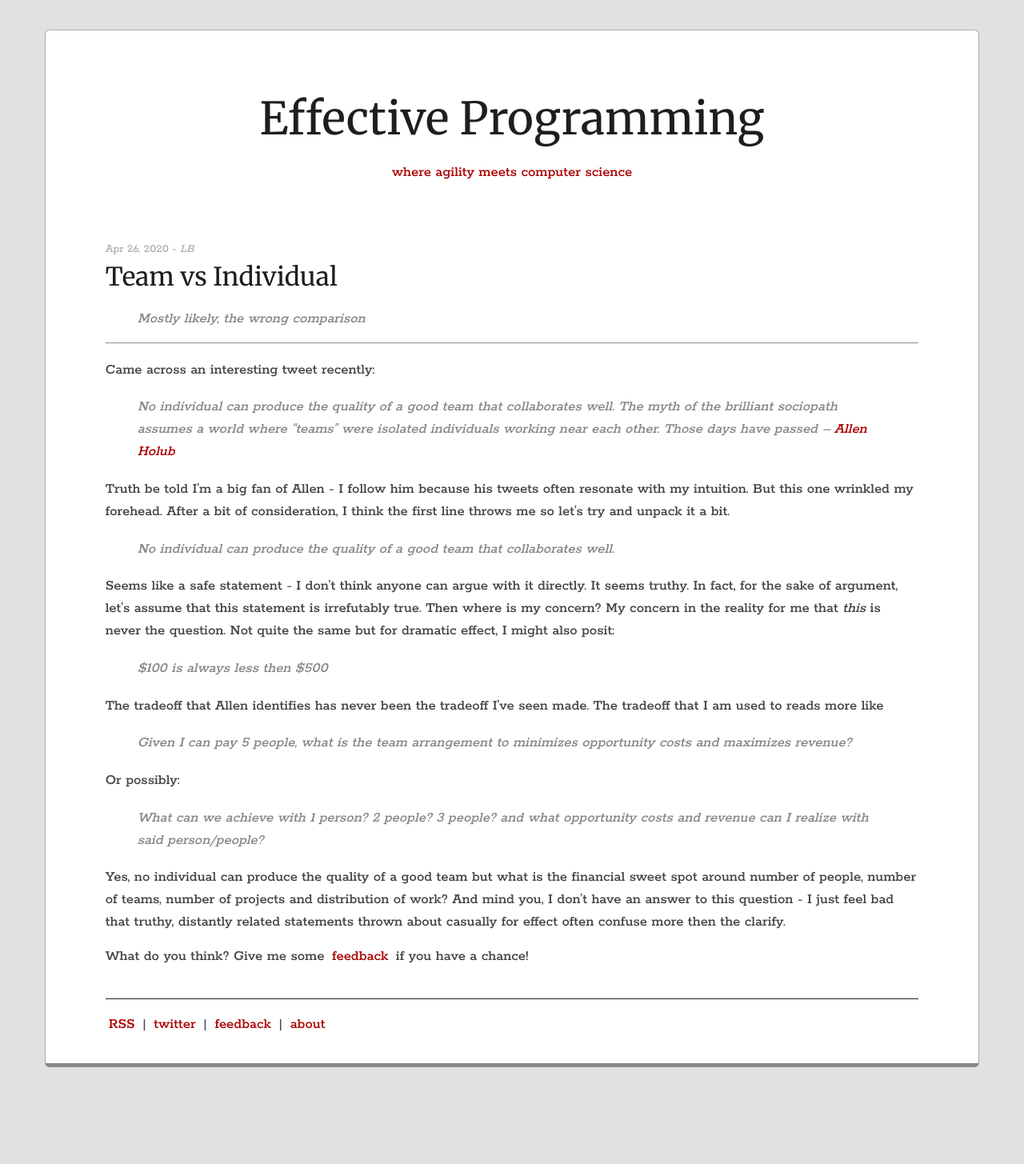
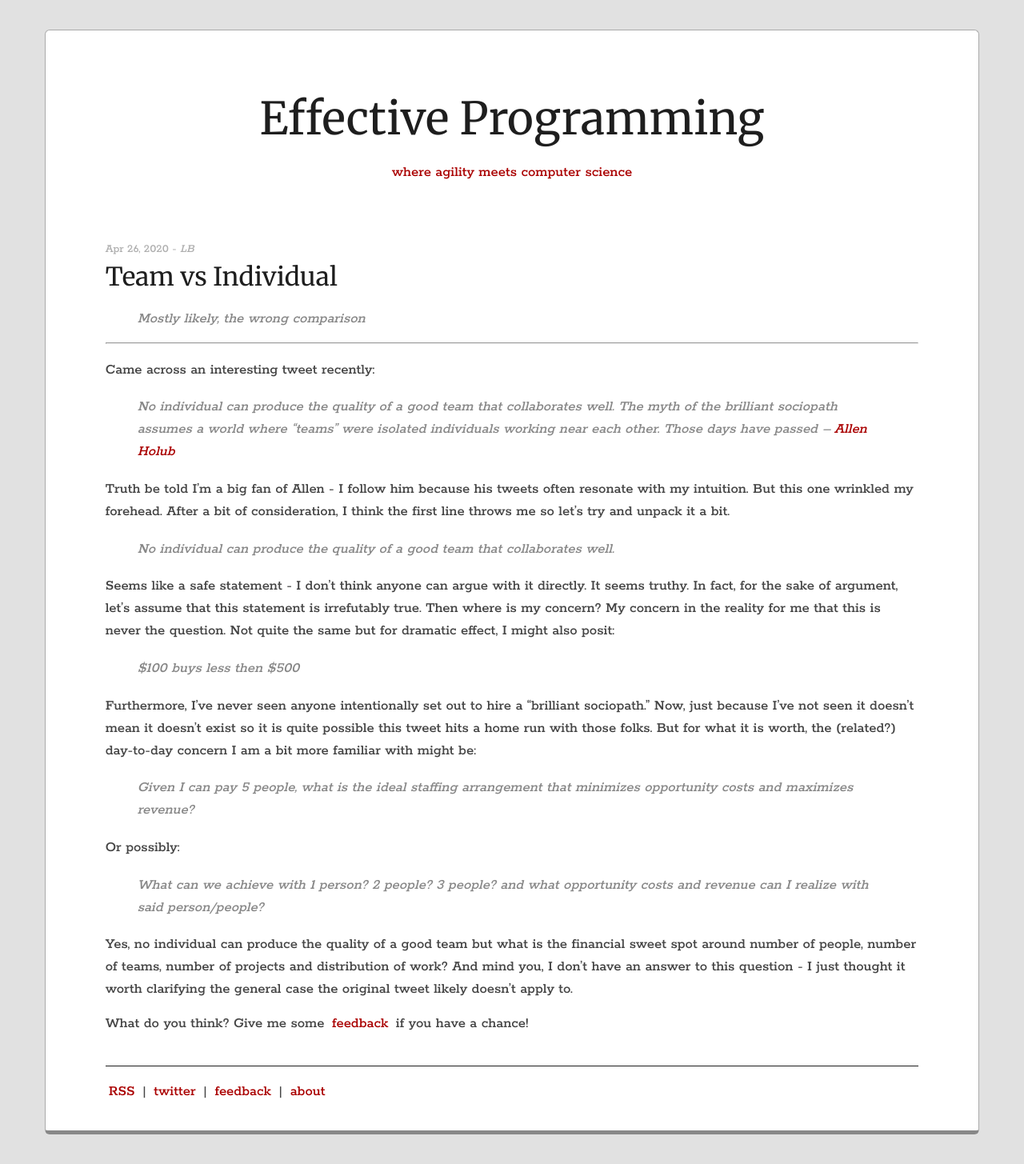
Before and after one commit to EffectiveProgramming-Websites/com.effectiveprogramming.blog, a Jekyll site: the page built from agility/_posts/2020-04-26-team-vs-individual.md, in a window 1280 px wide. Shown: the whole page at 80% size. Built offline with Jekyll 4.4.1, drawn with Linux system fonts in a browser that asks for light colours; before the commit the page ends 1371 px from its top, so only the background shows below that.

Commit message:
Edits for clarity

```diff
--- a/agility/_posts/2020-04-26-team-vs-individual.md
+++ b/agility/_posts/2020-04-26-team-vs-individual.md
@@ -13,16 +13,16 @@ Truth be told I'm a big fan of Allen - I follow him because his tweets often res
 
 > No individual can produce the quality of a good team that collaborates well.
 
-Seems like a safe statement - I don't think anyone can argue with it directly. It seems truthy. In fact, for the sake of argument, let's assume that this statement is irrefutably true. Then where is my concern? My concern in the reality for me that _this_ is never the question. Not quite the same but for dramatic effect, I might also posit:
+Seems like a safe statement - I don't think anyone can argue with it directly. It seems truthy. In fact, for the sake of argument, let's assume that this statement is irrefutably true. Then where is my concern? My concern in the reality for me that this is never the question. Not quite the same but for dramatic effect, I might also posit:
 
-> $100 is always less then $500
+> $100 buys less then $500
 
-The tradeoff that Allen identifies has never been the tradeoff I've seen made. The tradeoff that I am used to reads more like
+Furthermore, I've never seen anyone intentionally set out to hire a "brilliant sociopath." Now, just because I've not seen it doesn't mean it doesn't exist so it is quite possible this tweet hits a home run with those folks. But for what it is worth, the (related?) day-to-day concern I am a bit more familiar with might be:
 
-> Given I can pay 5 people, what is the team arrangement to minimizes opportunity costs and maximizes revenue?
+> Given I can pay 5 people, what is the ideal staffing arrangement that minimizes opportunity costs and maximizes revenue?
 
 Or possibly:
 
 > What can we achieve with 1 person? 2 people? 3 people? and what opportunity costs and revenue can I realize with said person/people?
 
-Yes, no individual can produce the quality of a good team but what is the financial sweet spot around number of people, number of teams, number of projects and distribution of work? And mind you, I don't have an answer to this question - I just feel bad that truthy, distantly related statements thrown about casually for effect often confuse more then the clarify.
+Yes, no individual can produce the quality of a good team but what is the financial sweet spot around number of people, number of teams, number of projects and distribution of work? And mind you, I don't have an answer to this question - I just thought it worth clarifying the general case the original tweet likely doesn't apply to.
```
Also changed, not shown: agility/_posts/2020-04-21-positioning.md (+3 -5 lines).
